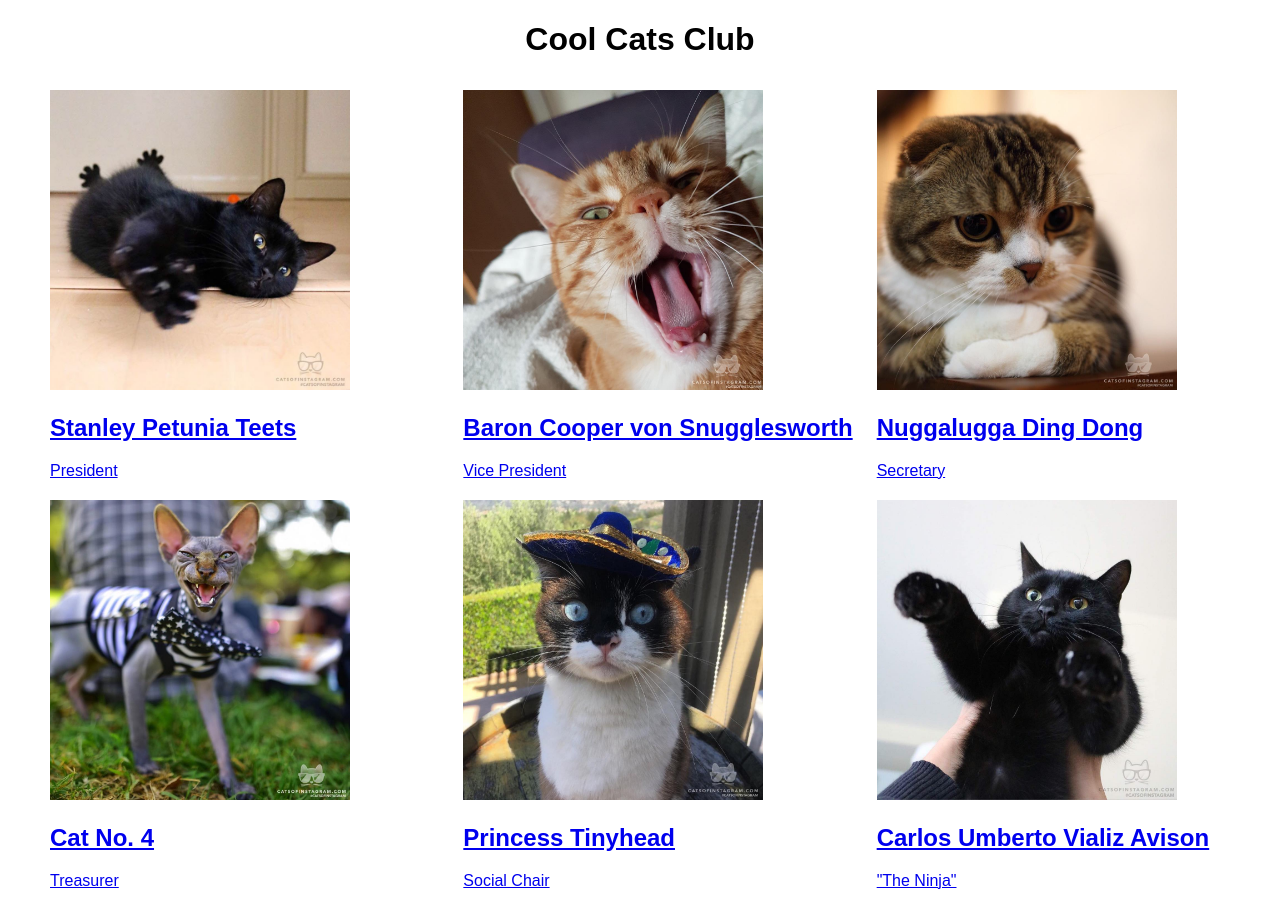
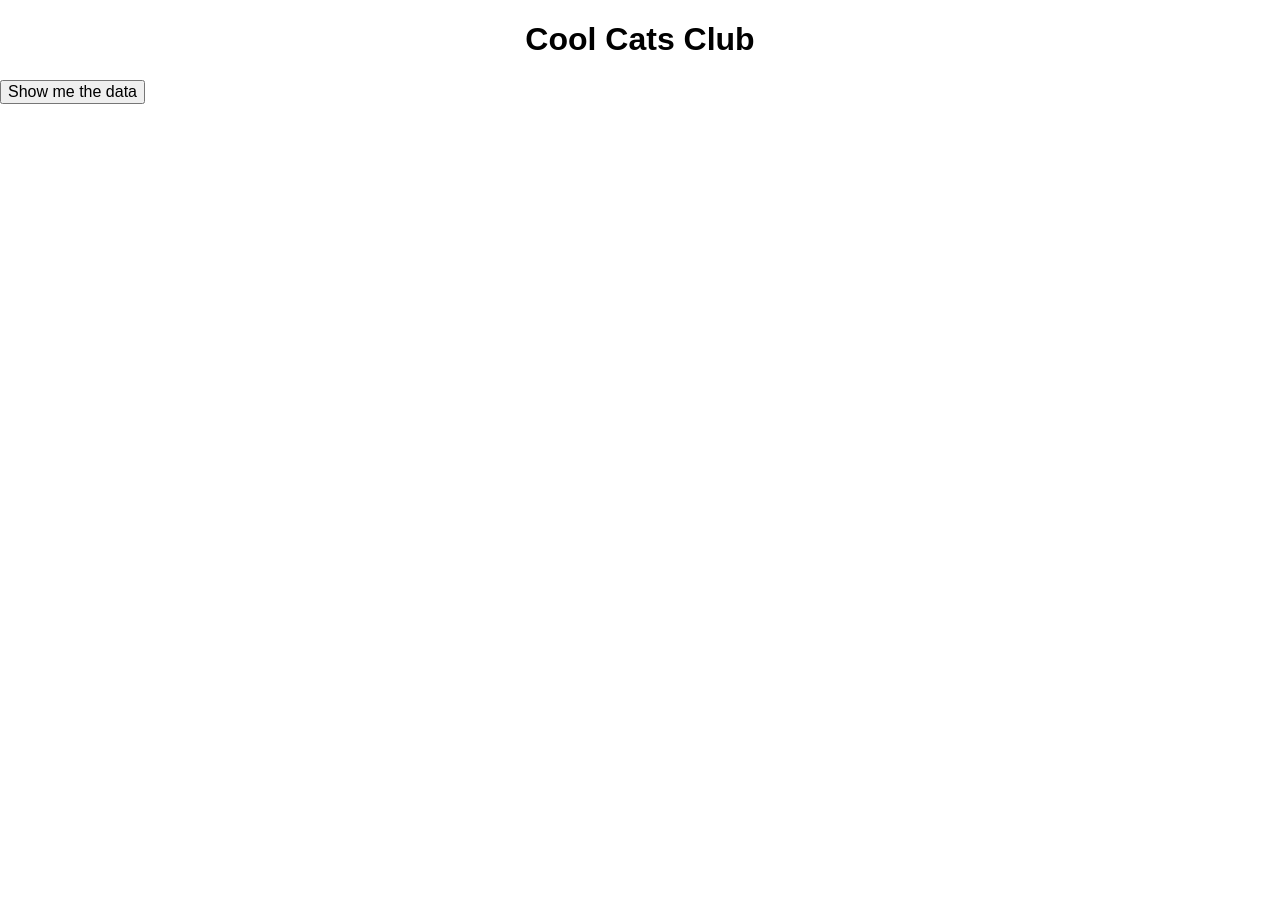
Before and after one commit to jessabean/cat-viewer, a website: page index.html in a window 1280 px wide. After the commit the page ends 800 px from the top, so only its background shows below. Drawn offline with Linux system fonts and the light colour scheme.

Commit message:
Start pulling in some real datums

```diff
--- a/index.html
+++ b/index.html
@@ -17,50 +17,8 @@
   <h1>Cool Cats Club</h1>
 
   <main role="main" id="main">
-    <ul id="cats-directory">
-      <li class="cat">
-        <a href="#" id="cat1">
-          <img class="cat-photo" src="img/stanley.jpg" />
-          <h2 class="cat-name">Stanley Petunia Teets</h2>
-          <span class="cat-title">President</span>
-        </a>
-      </li>
-      <li class="cat">
-        <a href="#" id="cat2">
-          <img class="cat-photo" src="img/cooper.jpg" />
-          <h2 class="cat-name">Baron Cooper von Snugglesworth</h2>
-          <span class="cat-title">Vice President</span>
-        </a>
-      </li>
-      <li class="cat">
-        <a href="#" id="cat3">
-          <img class="cat-photo" src="img/nug.jpg" />
-          <h2 class="cat-name">Nuggalugga Ding Dong</h2>
-          <span class="cat-title">Secretary</span>
-      </li>
-      <li class="cat">
-        <a href="#" id="cat4">
-          <img class="cat-photo" src="img/cat4.jpg" />
-          <h2 class="cat-name">Cat No. 4</h2>
-          <span class="cat-title">Treasurer</span>
-        </a>
-      </li>
-      <li class="cat">
-        <a href="#" id="cat5">
-          <img class="cat-photo" src="img/tinyhead.jpg" />
-          <h2 class="cat-name">Princess Tinyhead</h2>
-          <span class="cat-title">Social Chair</span>
-        </a>
-      </li>
-      <li class="cat">
-        <a href="#" id="cat6">
-          <img class="cat-photo" src="img/carlos.jpg" />
-          <h2 class="cat-name">Carlos Umberto Vializ Avison</h2>
-          <span class="cat-title">"The Ninja"</span>
-        </a>
-      </li>
-    </ul>
-    <div id="modal"></div>
+    <button id="button">Show me the data</button>
+    <ul id="list"></ul>
   </main>
 
   <script src="js/app.js" type="text/javascript"></script>
--- a/js/app.js
+++ b/js/app.js
@@ -1,6 +1,6 @@
 var request = new XMLHttpRequest();
-var modal   = document.getElementById('modal');
-var list    = document.getElementById('cats-directory');
+var button = document.getElementById('button');
+var list = document.getElementById('list');
 
 function makeRequest(url) {
   request = new XMLHttpRequest();
@@ -18,18 +18,24 @@ function makeRequest(url) {
 function alertContents() {
   if (request.readyState === 4) {
     if (request.status === 200) {
-      showInfo(request.responseText);
+      console.log("ready");
+      var data = JSON.parse(request.responseText);
+      var arr = data.data.children;
+      arr.forEach(function(item){
+        var listItem = document.createElement('li');
+        listItem.innerHTML = item.data.url;
+        list.appendChild(listItem);
+        console.log(item.data.url);
+      })
+      // console.log(data.data.children);
     } else {
       showInfo('There was a problem with the request.');
     }
   }
 }
 
-function showInfo(data) {
-  modal.innerHTML = data;
-};
-
-list.addEventListener('click', function(e) {
+button.addEventListener('click', function(e) {
   e.preventDefault();
-  makeRequest('profile.html');
+  var dataURL = 'https://www.reddit.com/r/cats.json?jsonp?&show=all&limit=6'
+  makeRequest(dataURL);
 }, false);
```
